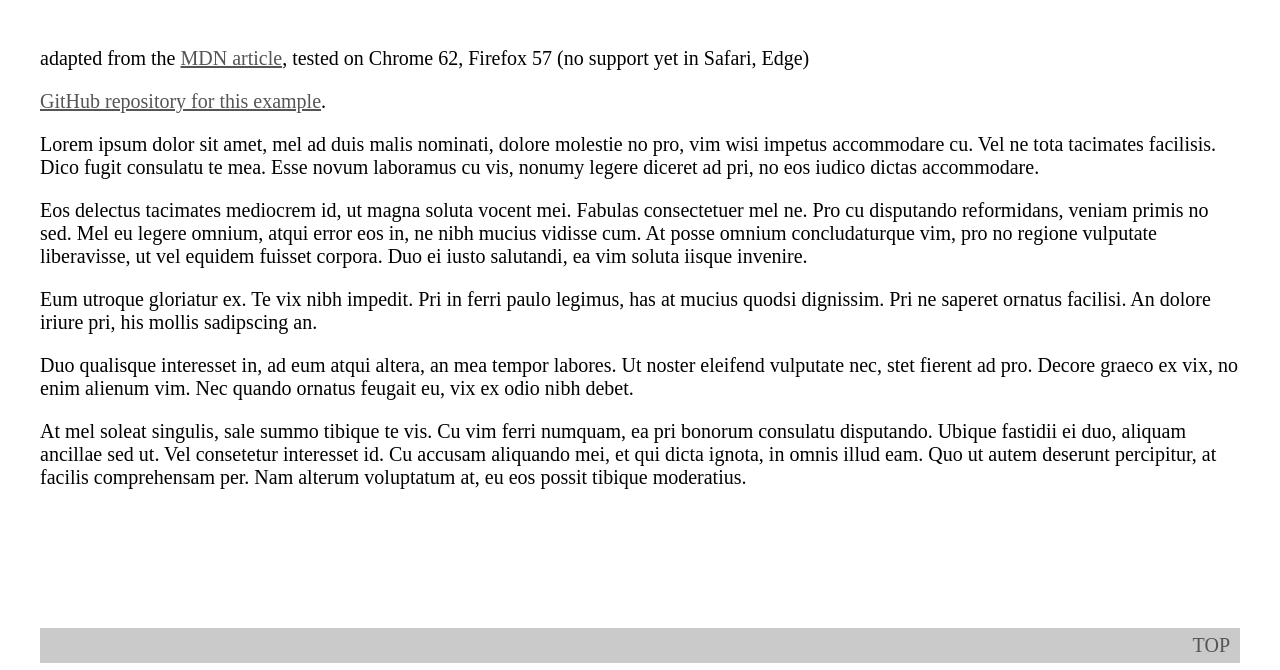
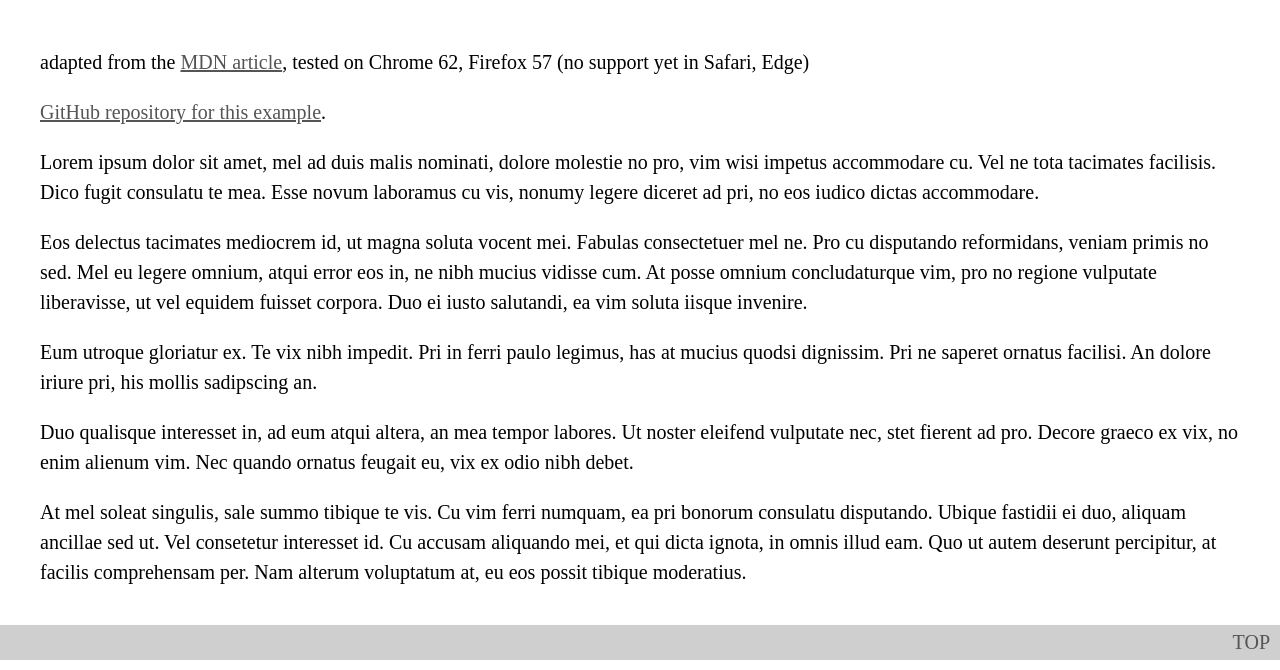
Before and after one commit to DaveEveritt/css-smooth-scroll, a plain HTML site: page index.html in a window 1280 px wide. Shown: the part 130-800 px from the top of the page. Drawn offline with Linux system fonts and the light colour scheme.

Commit message:
moved top link to bottom of main

```diff
--- a/index.html
+++ b/index.html
@@ -29,8 +29,6 @@
       <p>Duo qualisque interesset in, ad eum atqui altera, an mea tempor labores. Ut noster eleifend vulputate nec, stet fierent ad pro. Decore graeco ex vix, no enim alienum vim. Nec quando ornatus feugait eu, vix ex odio nibh debet.</p>
 
       <p>At mel soleat singulis, sale summo tibique te vis. Cu vim ferri numquam, ea pri bonorum consulatu disputando. Ubique fastidii ei duo, aliquam ancillae sed ut. Vel consetetur interesset id. Cu accusam aliquando mei, et qui dicta ignota, in omnis illud eam. Quo ut autem deserunt percipitur, at facilis comprehensam per. Nam alterum voluptatum at, eu eos possit tibique moderatius.</p>
-
-      <a class="top" href="#page-1">TOP</a>
     </section>
 
     <section id="page-2">
@@ -45,8 +43,6 @@
       <p>Duo qualisque interesset in, ad eum atqui altera, an mea tempor labores. Ut noster eleifend vulputate nec, stet fierent ad pro. Decore graeco ex vix, no enim alienum vim. Nec quando ornatus feugait eu, vix ex odio nibh debet.</p>
 
       <p>At mel soleat singulis, sale summo tibique te vis. Cu vim ferri numquam, ea pri bonorum consulatu disputando. Ubique fastidii ei duo, aliquam ancillae sed ut. Vel consetetur interesset id. Cu accusam aliquando mei, et qui dicta ignota, in omnis illud eam. Quo ut autem deserunt percipitur, at facilis comprehensam per. Nam alterum voluptatum at, eu eos possit tibique moderatius.</p>
-
-      <a class="top" href="#page-1">TOP</a>
     </section>
 
     <section id="page-3">
@@ -59,9 +55,8 @@
       <p>Eum utroque gloriatur ex. Te vix nibh impedit. Pri in ferri paulo legimus, has at mucius quodsi dignissim. Pri ne saperet ornatus facilisi. An dolore iriure pri, his mollis sadipscing an.</p>
 
       <p>Duo qualisque interesset in, ad eum atqui altera, an mea tempor labores. Ut noster eleifend vulputate nec, stet fierent ad pro. Decore graeco ex vix, no enim alienum vim. Nec quando ornatus feugait eu, vix ex odio nibh debet.</p>
-
-      <a class="top" href="#page-1">TOP</a>
     </section>
+    <a class="top" href="#page-1">TOP</a>
   </main>
 </body>
 </html>
--- a/styles.css
+++ b/styles.css
@@ -2,7 +2,7 @@ body {
   margin: 0;
   font-size: 1.25em;
 }
-a {
+nav a {
   display: inline-block;
   text-decoration: none;
   color: #555;
@@ -46,23 +46,28 @@ h2 {
   font-size: 2.5em;
   margin-top: 0.25em;
 }
+p {
+  line-height: 1.5em;
+}
 p a {
   text-decoration: underline;
+  color: #555;
 }
 p a:hover {
   color: #777;
   text-decoration: none;
 }
 .top {
-  display: block;
-  width: calc(100% - 4em);
+  width: 100%;
   box-sizing: border-box;
   text-align: right;
   line-height: 1.75em;
   padding-right: 0.5em;
   position: absolute;
-  bottom: 1.5em;
-  background: rgba(200,200,200,0.96);
+  bottom: .5em;
+  background: rgba(200,200,200,0.86);
+  text-decoration: none;
+  color: #555;
 }
 .top:hover {
   background: rgba(160,160,160,0.96);
```
